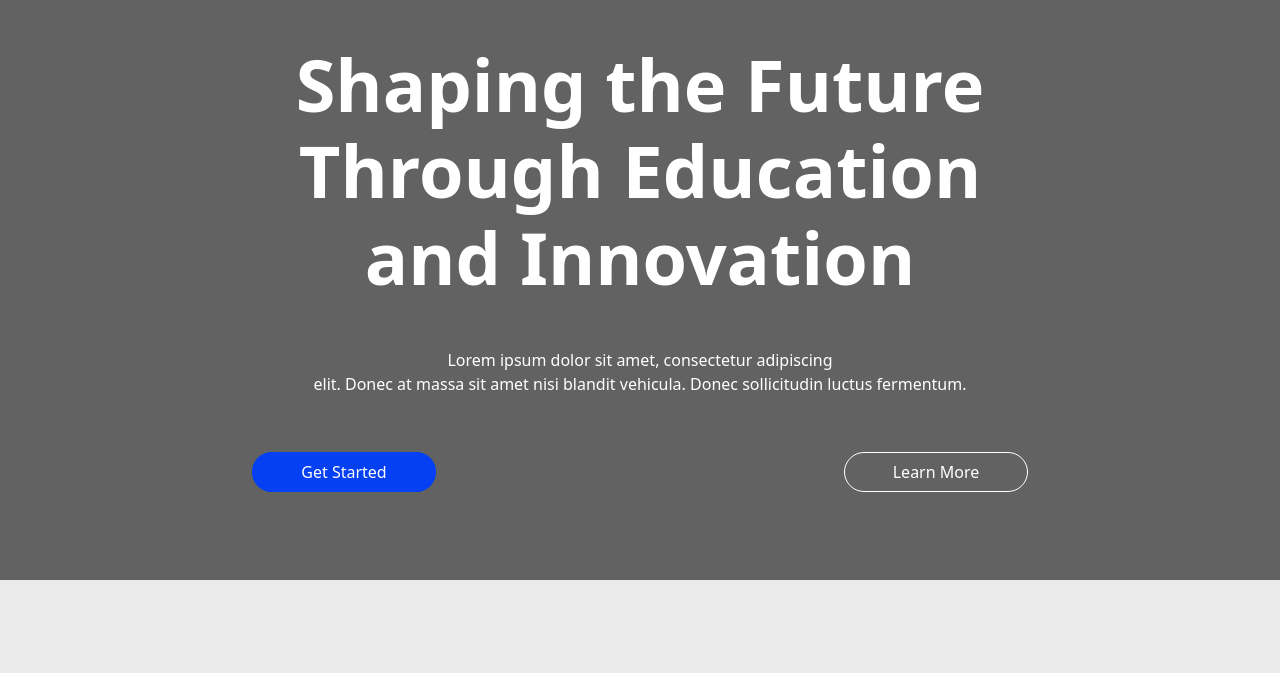
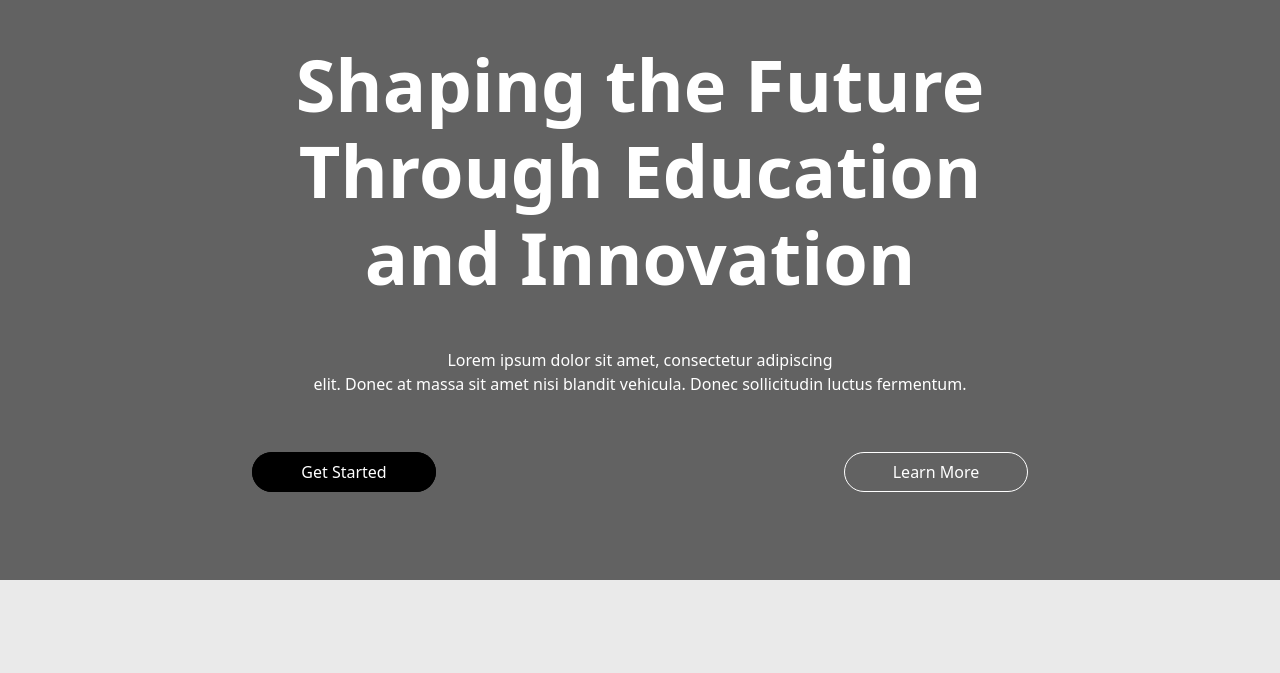
Before and after one commit to navincoding/university, a plain HTML site: page index.html in a window 1280 px wide. Shown: the part 69-742 px from the top of the page. Drawn offline with nearby package versions, Linux system fonts and the light colour scheme.

Commit message:
color change

```diff
--- a/css/style.css
+++ b/css/style.css
@@ -1,6 +1,6 @@
 :root {
     --blue:#0540F2;
-    --color: #0540F2;
+    --color: black;
 
   }
 
```
